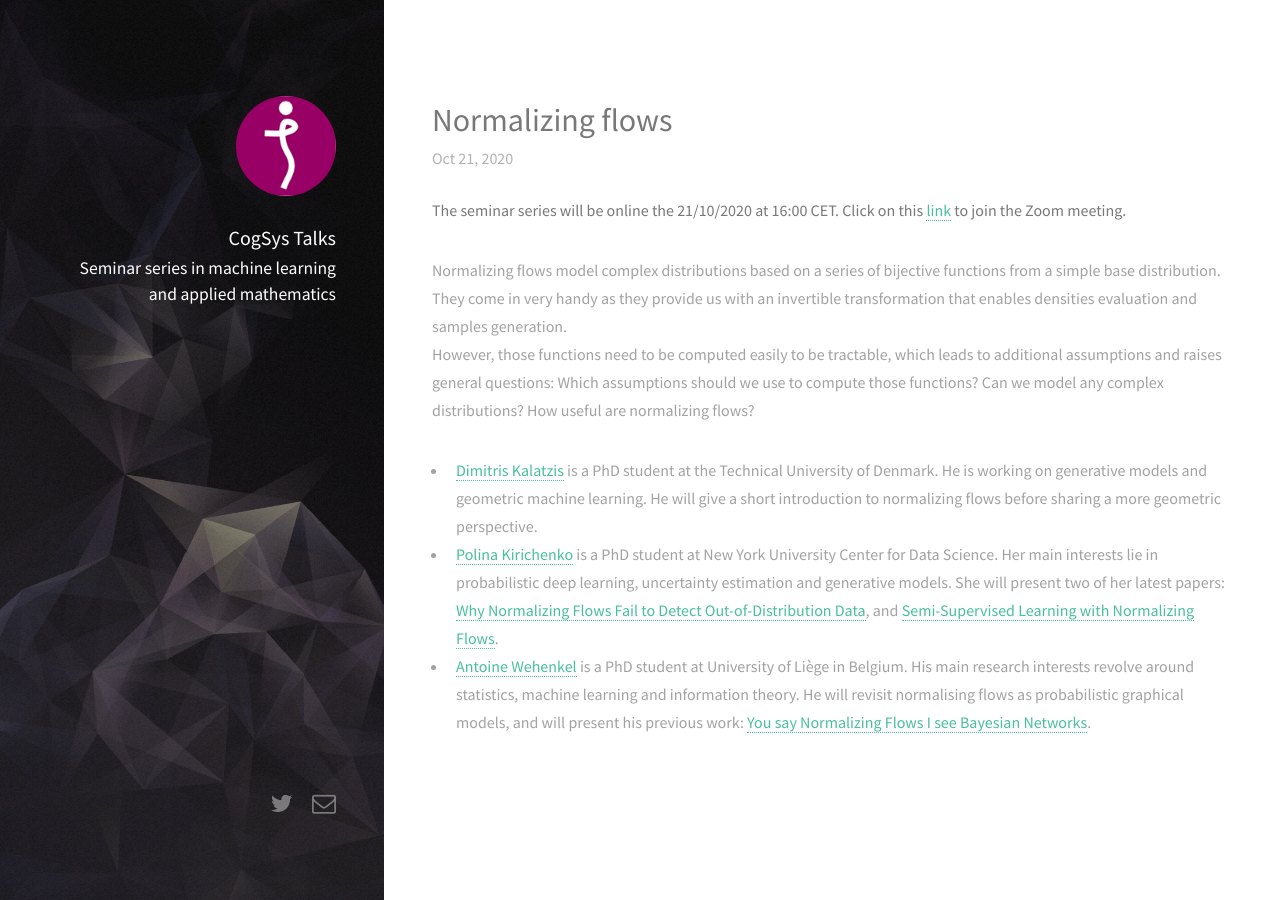
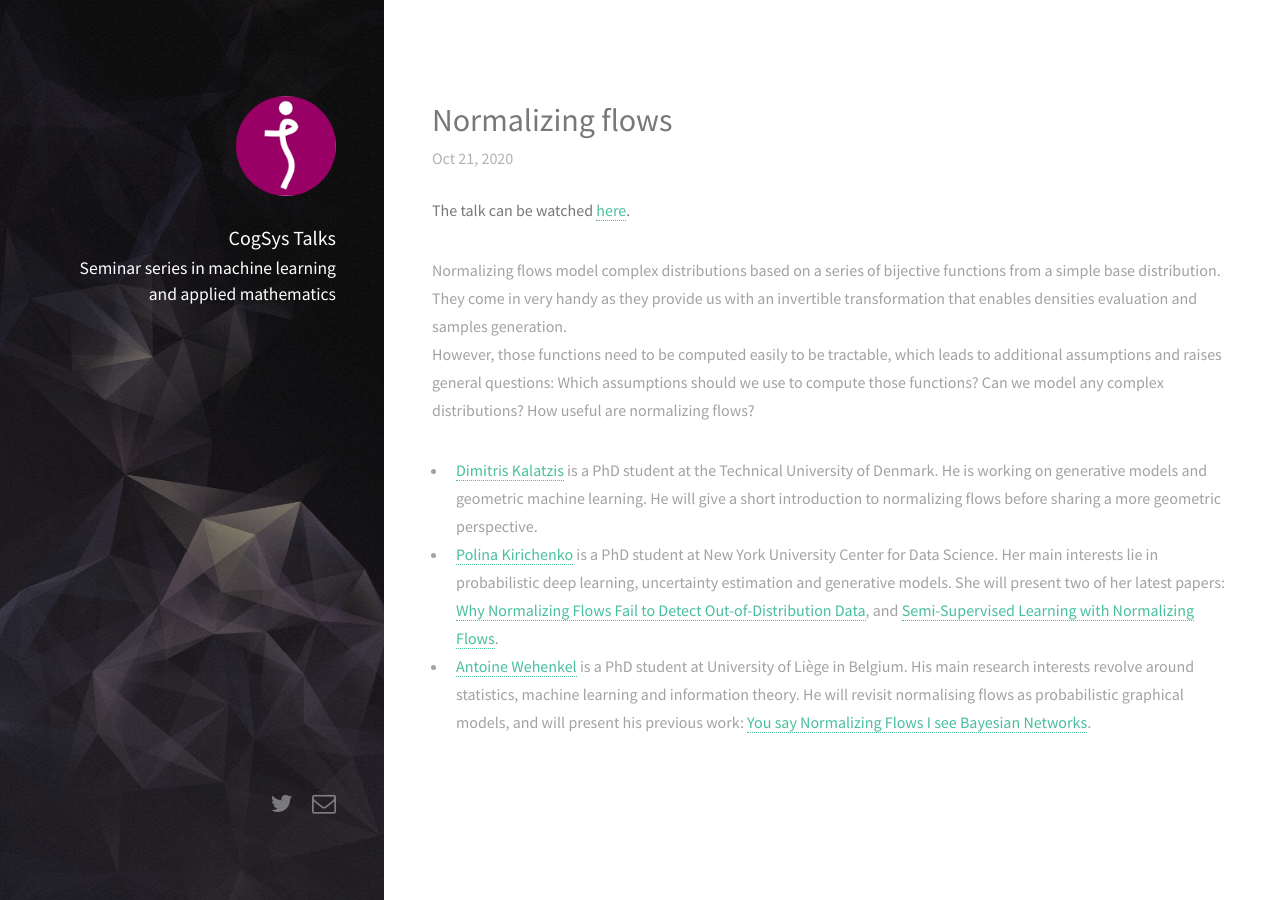
Before and after one commit to cogsystalks/cogsystalks.github.io, a Jekyll site: the page built from _posts/2020-10-18-normalizing-flows.md, in a window 1280 px wide. Built offline with Jekyll 4.4.1, drawn with Linux system fonts in a browser that asks for light colours; nearby versions of some CDN libraries.

Commit message:
add youtube link

```diff
--- a/_posts/2020-10-18-normalizing-flows.md
+++ b/_posts/2020-10-18-normalizing-flows.md
@@ -2,12 +2,12 @@
 layout: post
 title: Normalizing flows
 date_event: 2020-10-21T10:20:00Z
-tag: upcoming
+tag: past
 image: "/images/illustration/event5-flows.png"
 permalink: /event-5/
 ---
 
-**The seminar series will be online the 21/10/2020 at 16:00 CET. Click on this [link](https://dtudk.zoom.us/j/63470929002?pwd=SUcrcFlzb05NM2NRcGJSQ2VBVUlkdz09) to join the Zoom meeting.**
+**The talk can be watched [here](https://youtu.be/Bts0jLU41a8).**
 
 
 Normalizing flows model complex distributions based on a series of bijective functions from a simple base distribution. They come in very handy as they provide us with an invertible transformation that enables densities evaluation and samples generation. \\
```
